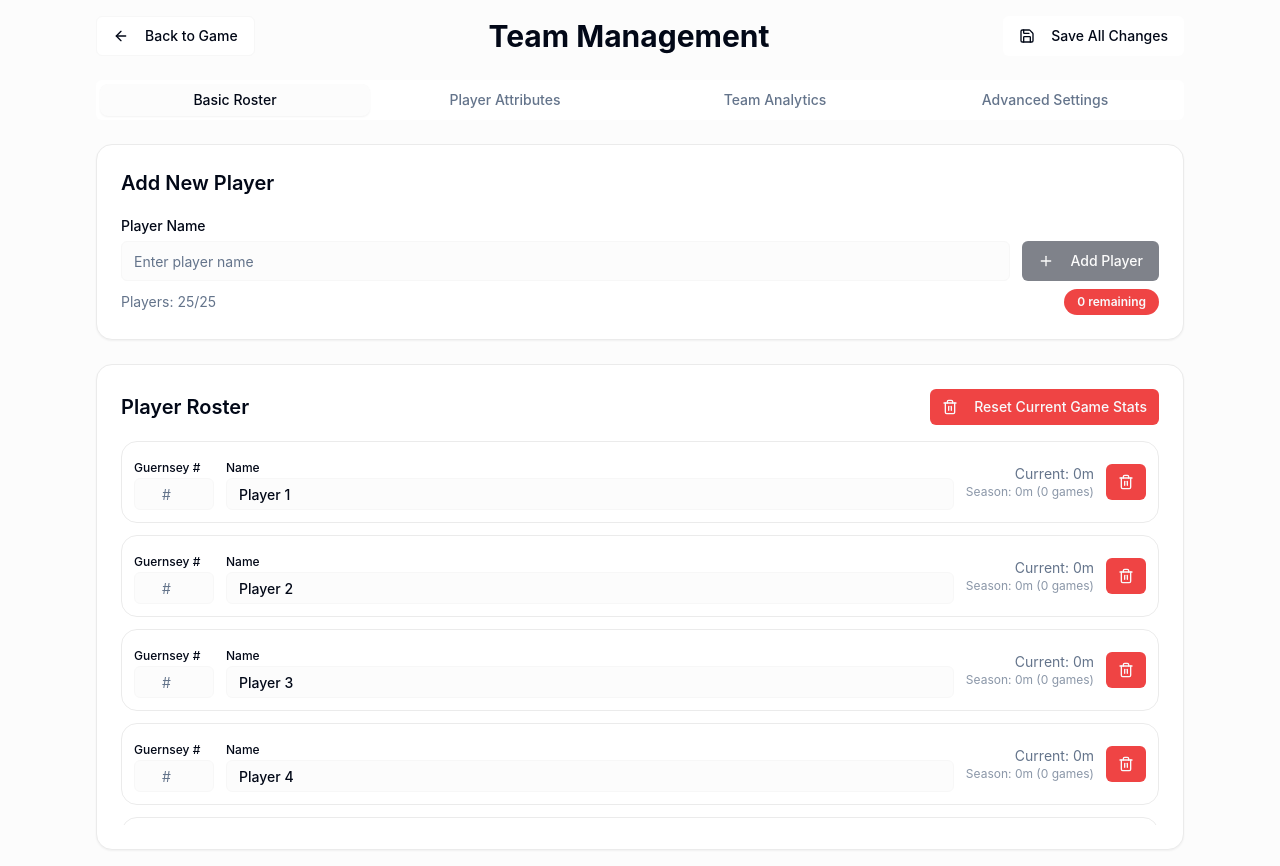
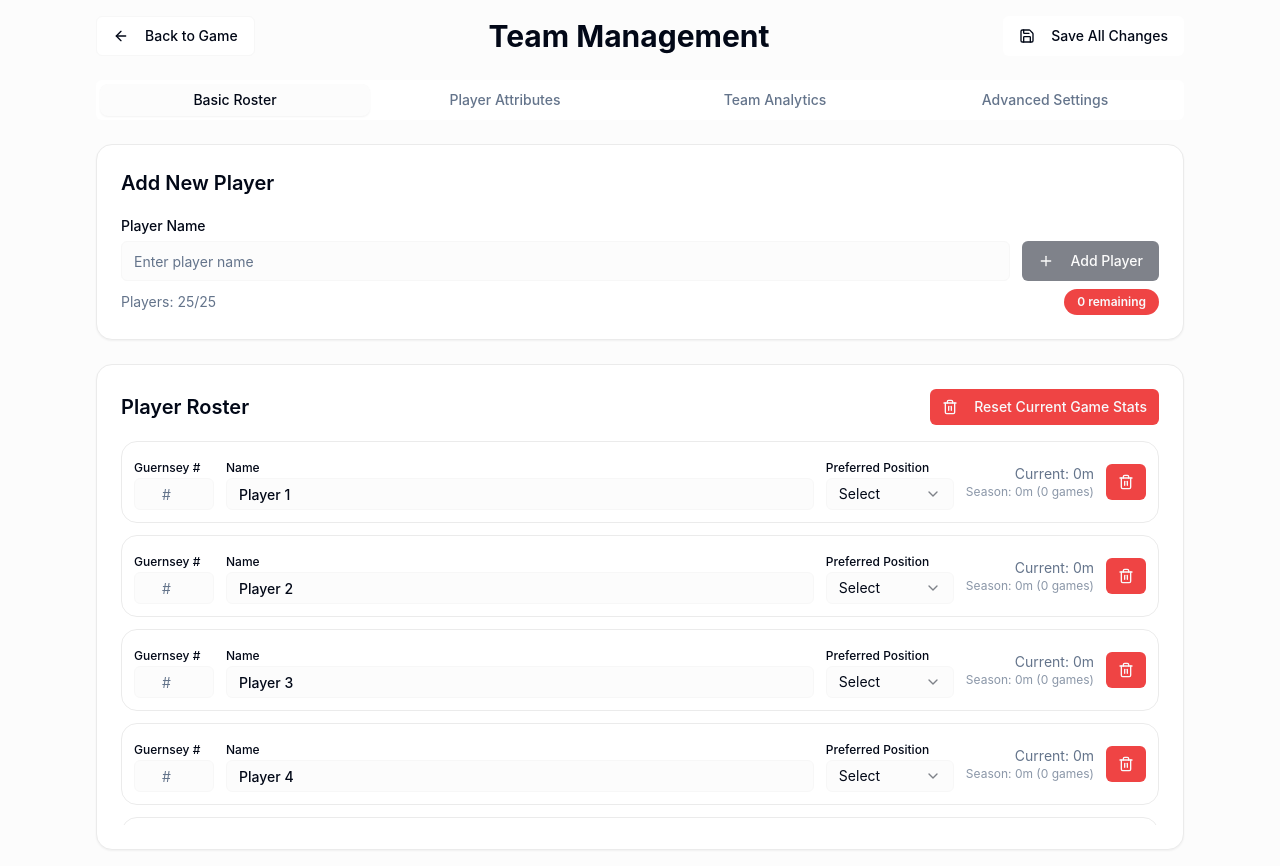
Before and after one commit to ConFrantzeskos/junior-footy-game-rotations, a React (Vite) app: page /settings in a window 1280 px wide. Built offline with nearby package versions, Linux system fonts and the light colour scheme.

Commit message:
Move preferred position selector
Move the "preferred position" selector from the Player Attributes tab to the Team Management Basic Roster page.

```diff
--- a/src/pages/Settings.tsx
+++ b/src/pages/Settings.tsx
@@ -230,24 +230,6 @@ const Settings = () => {
             )}
           </div>
         </div>
-
-        {/* Preferred position selector */}
-        <div className="mt-4 pt-4 border-t">
-          <Label className="text-xs font-medium">Update Preferred Position</Label>
-          <Select
-            value={player.attributes.preferredPosition || ''}
-            onValueChange={(value) => updatePlayerPreferredPosition(player.id, value as Position)}
-          >
-            <SelectTrigger className="mt-1">
-              <SelectValue placeholder="Select preferred position" />
-            </SelectTrigger>
-            <SelectContent>
-              <SelectItem value="forward">Forward</SelectItem>
-              <SelectItem value="midfield">Midfield</SelectItem>
-              <SelectItem value="defence">Defence</SelectItem>
-            </SelectContent>
-          </Select>
-        </div>
       </Card>
     );
   };
@@ -352,6 +334,22 @@ const Settings = () => {
                             onChange={(e) => updatePlayerName(player.id, e.target.value)}
                             className="font-medium h-8"
                           />
+                        </div>
+                        <div className="w-32">
+                          <Label className="text-xs">Preferred Position</Label>
+                          <Select
+                            value={player.attributes.preferredPosition || ''}
+                            onValueChange={(value) => updatePlayerPreferredPosition(player.id, value as Position)}
+                          >
+                            <SelectTrigger className="h-8 text-sm">
+                              <SelectValue placeholder="Select" />
+                            </SelectTrigger>
+                            <SelectContent>
+                              <SelectItem value="forward">Forward</SelectItem>
+                              <SelectItem value="midfield">Midfield</SelectItem>
+                              <SelectItem value="defence">Defence</SelectItem>
+                            </SelectContent>
+                          </Select>
                         </div>
                         <div className="text-sm text-muted-foreground min-w-[120px] text-right">
                           <div>Current: {Math.floor(Object.values(player.timeStats).reduce((a, b) => a + b, 0) / 60)}m</div>
```
